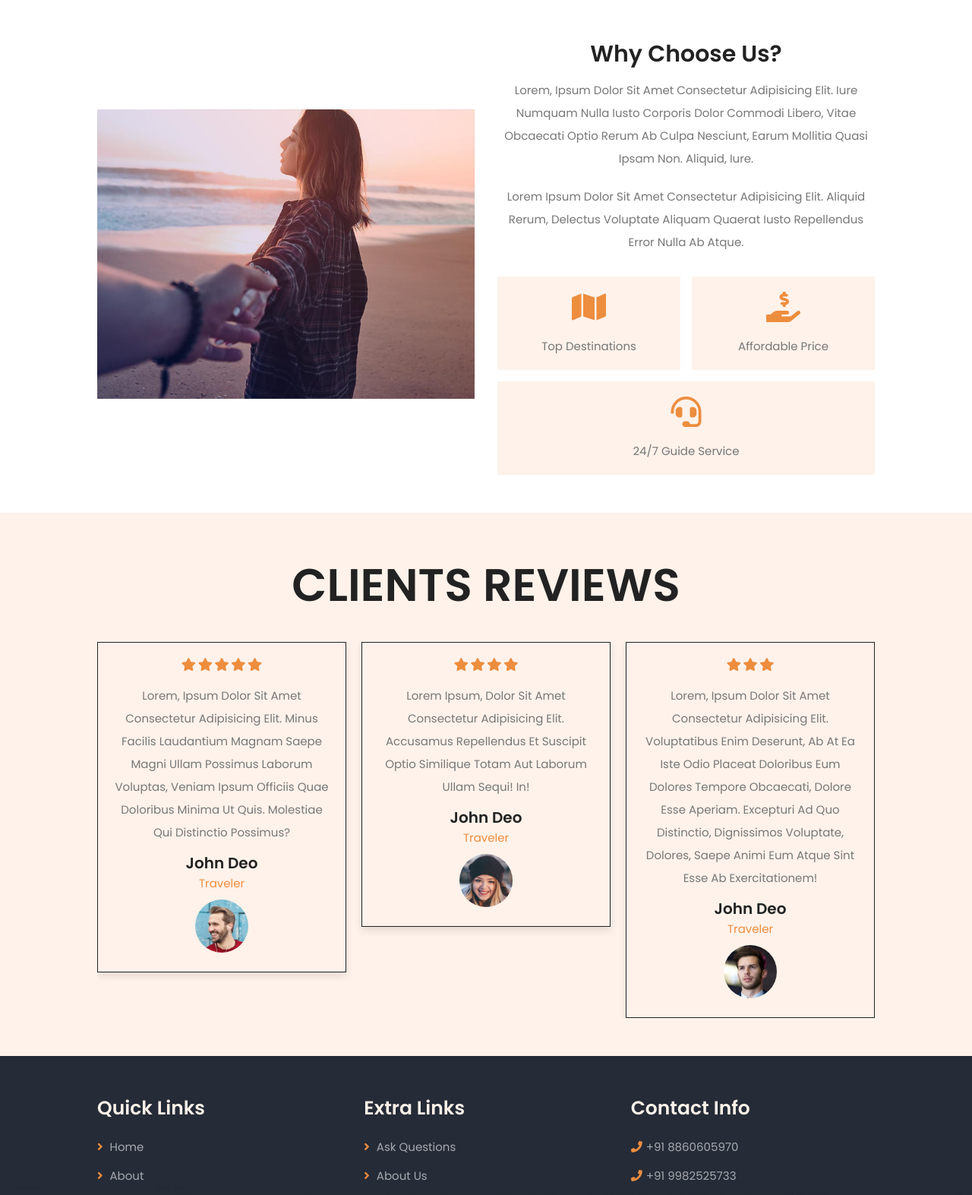
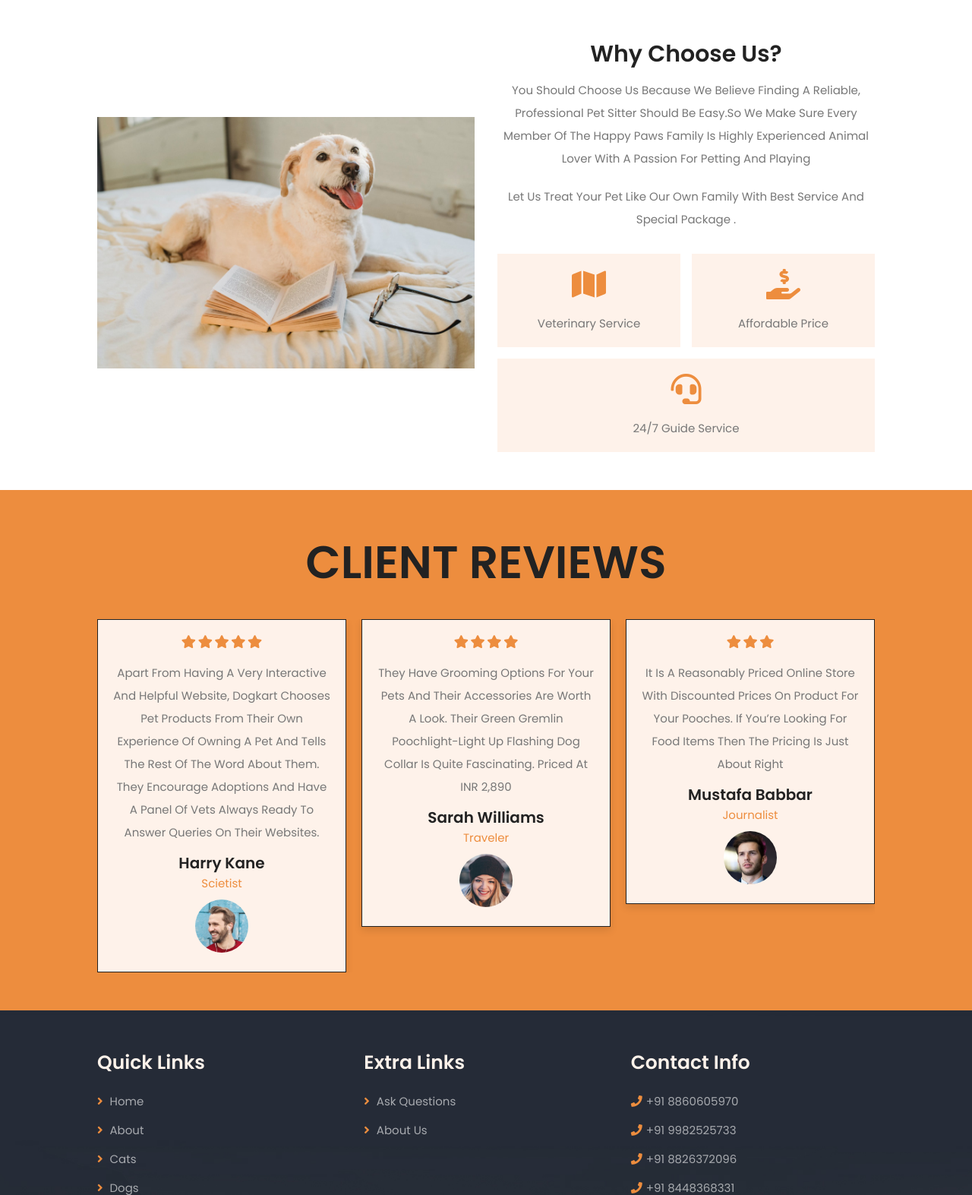
Before and after one commit to Monic-19/DSW_proj, a PHP site: page /about.php in a window 1280 px wide. Shown: the part 529-2102 px from the top of the page at 76% size. Run offline with PHP 8.4, Linux system fonts and the light colour scheme.

Commit message:
last changes

```diff
--- a/about.php
+++ b/about.php
@@ -34,25 +34,29 @@
 </section>
 
 
-<div class="heading" style="background:url(img/header-bg.jpg) no-repeat">
-   <h1>about us</h1>
+<div class="heading" style="background:url(img/blah.png)  no-repeat;position:relative; top:-1px" align="right">
+<img align="right">
+
+   <h1 style="color:black ;position:relative; right:250px; top:2px;"> about us</h1>
 </div>
 
 
 <section class="about">
 
    <div class="image">
-      <img src="images/about-img.jpg" alt="">
+      <img src="img\Pexels Photo by Samson Katt.png" alt="">
    </div>
 
    <div class="content">
       <h3>why choose us?</h3>
-      <p>Lorem, ipsum dolor sit amet consectetur adipisicing elit. Iure numquam nulla iusto corporis dolor commodi libero, vitae obcaecati optio rerum ab culpa nesciunt, earum mollitia quasi ipsam non. Aliquid, iure.</p>
-      <p>Lorem ipsum dolor sit amet consectetur adipisicing elit. Aliquid rerum, delectus voluptate aliquam quaerat iusto repellendus error nulla ab atque.</p>
+      <p>You should choose us because We believe finding a reliable, professional pet sitter should be easy.So we make sure every member of the happy paws family is highly experienced animal lover
+with a passion for petting and playing</p>
+      <p>Let us treat your pet like our own family
+with best service and special package .</p>
       <div class="icons-container">
-         <div class="icons">
+         <div class="icons" >
             <i class="fas fa-map"></i>
-            <span>top destinations</span>
+            <span>veterinary service</span>
          </div>
          <div class="icons">
             <i class="fas fa-hand-holding-usd"></i>
@@ -68,9 +72,9 @@
 </section>
 
 
-<section class="reviews">
+<section class="reviews" style="background-color: #ED8D3E">
 
-   <h1 class="heading-title"> clients reviews </h1>
+   <h1 class="heading-title"> client reviews </h1>
 
    <div class="swiper reviews-slider">
 
@@ -84,9 +88,9 @@
                <i class="fas fa-star"></i>
                <i class="fas fa-star"></i>
             </div>
-            <p>Lorem, ipsum dolor sit amet consectetur adipisicing elit. Minus facilis laudantium magnam saepe magni ullam possimus laborum voluptas, veniam ipsum officiis quae doloribus minima ut quis. Molestiae qui distinctio possimus?</p>
-            <h3>john deo</h3>
-            <span>traveler</span>
+            <p>Apart from having a very interactive and helpful website, Dogkart chooses pet products from their own experience of owning a pet and tells the rest of the word about them. They encourage adoptions and have a panel of vets always ready to answer queries on their websites.</p>
+            <h3>Harry Kane</h3>
+            <span>Scietist</span>
             <img src="images/pic-1.png" alt="">
          </div>
 
@@ -97,8 +101,8 @@
                <i class="fas fa-star"></i>
                <i class="fas fa-star"></i>
             </div>
-            <p>Lorem ipsum, dolor sit amet consectetur adipisicing elit. Accusamus repellendus et suscipit optio similique totam aut laborum ullam sequi! In!</p>
-            <h3>john deo</h3>
+            <p> They have grooming options for your pets and their accessories are worth a look. Their Green Gremlin Poochlight-Light Up Flashing Dog Collar is quite fascinating. Priced at INR 2,890</p>
+            <h3>Sarah Williams</h3>
             <span>traveler</span>
             <img src="images/pic-2.png" alt="">
          </div>
@@ -109,9 +113,9 @@
                <i class="fas fa-star"></i>
                <i class="fas fa-star"></i>
             </div>
-            <p>Lorem, ipsum dolor sit amet consectetur adipisicing elit. Voluptatibus enim deserunt, ab at ea iste odio placeat doloribus eum dolores tempore obcaecati, dolore esse aperiam. Excepturi ad quo distinctio, dignissimos voluptate, dolores, saepe animi eum atque sint esse ab exercitationem!</p>
-            <h3>john deo</h3>
-            <span>traveler</span>
+            <p>It is a reasonably priced online store with discounted prices on product for your pooches. If you’re looking for food items then the pricing is just about right</p>
+            <h3> Mustafa Babbar </h3>
+            <span>Journalist</span>
             <img src="images/pic-3.png" alt="">
          </div>
 
@@ -123,9 +127,9 @@
                <i class="fas fa-star"></i>
                <i class="fas fa-star"></i>
             </div>
-            <p>Lorem, ipsum dolor sit amet consectetur adipisicing elit. Possimus recusandae cum quibusdam odio dignissimos nemo?</p>
-            <h3>john deo</h3>
-            <span>traveler</span>
+            <p>very reasonably priced online store, they have fish food, Jerhigh dog treats, and discounted prices</p>
+            <h3>Natasha M</h3>
+            <span>Designer</span>
             <img src="images/pic-4.png" alt="">
          </div>
 
@@ -135,9 +139,9 @@
                <i class="fas fa-star"></i>
                <i class="fas fa-star"></i>
             </div>
-            <p>Lorem, ipsum dolor sit amet consectetur adipisicing elit. Minus facilis laudantium magnam saepe magni ullam possimus laborum voluptas, veniam ipsum officiis quae doloribus minima ut quis. Molestiae qui distinctio possimus?</p>
-            <h3>john deo</h3>
-            <span>traveler</span>
+            <p>Apart from pet products, they also have a veterinary hospital they work with and an adoption centre where you can adopt a four legged furry friend from.</p>
+            <h3>David Dobrick</h3>
+            <span>Youtuber</span>
             <img src="images/pic-5.png" alt="">
          </div>
 
@@ -148,9 +152,9 @@
                <i class="fas fa-star"></i>
                <i class="fas fa-star"></i>
             </div>
-            <p>Lorem, ipsum dolor sit amet consectetur adipisicing elit. Minus facilis laudantium magnam saepe magni ullam possimus laborum voluptas, veniam ipsum officiis quae doloribus minima ut quis. Molestiae qui distinctio possimus?</p>
-            <h3>john deo</h3>
-            <span>traveler</span>
+            <p>Extremely responsive website and the store itself has a varied amount of services available</p>
+            <h3>Serena K</h3>
+            <span>Artist</span>
             <img src="images/pic-6.png" alt="">
          </div>
 
@@ -177,7 +181,7 @@
       <div class="box">
          <h3>extra links</h3>
          <a href="ask.php"> <i class="fas fa-angle-right"></i> ask questions</a>
-         <a href="#"> <i class="fas fa-angle-right"></i> about us</a>
+         <a href="C:\xampp\htdocs\Happy_Paws\Happy Paws.pdf"> <i class="fas fa-angle-right"></i> about us</a>
       </div>
 
       <div class="box">
--- a/ask.php
+++ b/ask.php
@@ -126,7 +126,7 @@
       <div class="box">
          <h3>extra links</h3>
          <a href="ask.php"> <i class="fas fa-angle-right"></i> ask questions</a>
-         <a href="#"> <i class="fas fa-angle-right"></i> about us</a>
+         <a href="C:\xampp\htdocs\Happy_Paws\Happy Paws.pdf"> <i class="fas fa-angle-right"></i> about us</a>
       </div>
 
       <div class="box">
--- a/book.php
+++ b/book.php
@@ -199,7 +199,7 @@
       <div class="box">
          <h3>extra links</h3>
          <a href="ask.php"> <i class="fas fa-angle-right"></i> ask questions</a>
-         <a href="#"> <i class="fas fa-angle-right"></i> about us</a>
+         <a href="C:\xampp\htdocs\Happy_Paws\Happy Paws.pdf"> <i class="fas fa-angle-right"></i> about us</a>
       </div>
 
       <div class="box">
--- a/dog.php
+++ b/dog.php
@@ -35,7 +35,7 @@
 </section>
 
 
-<div class="heading" style="background:url(./img/dogs2.jpg) no-repeat">
+<div class="heading" style="background:url(./img/dog_header.jpg) no-repeat">
    <h1>Dogs</h1>
 </div>
 
```
Also changed, not shown: img/Pexels Photo by Samson Katt.png (added), img/blah.png (added), img/dog_header.jpg (added).
